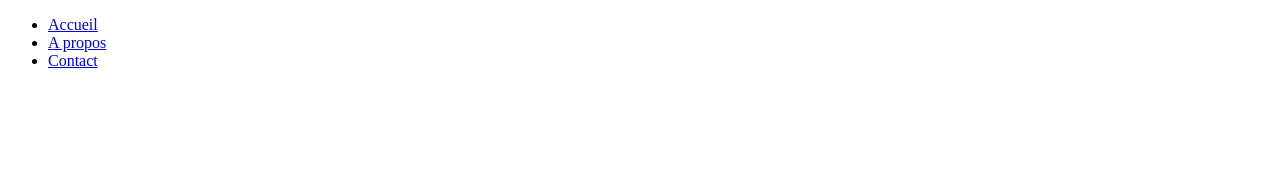
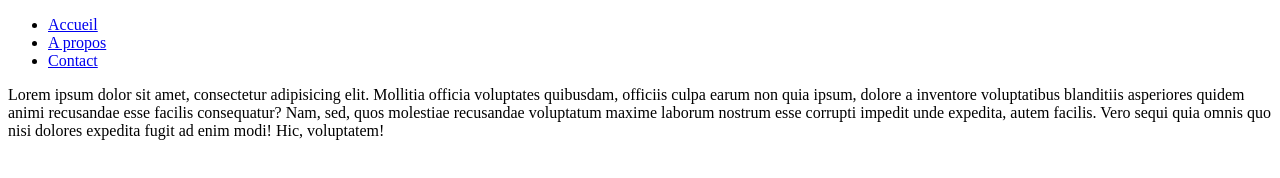
Before and after one commit to Exohf/Projet-Github, a website: page index.html in a window 1280 px wide. Drawn offline with Linux system fonts and the light colour scheme.

Commit message:
[ADD] add skeleton for paragraph

```diff
--- a/index.html
+++ b/index.html
@@ -13,5 +13,17 @@
                 <li><a href="#">Contact</a></li>
             </ul>
         </nav>
+        <div class="container">
+            <p>
+                Lorem ipsum dolor sit amet, consectetur adipisicing elit.
+                Mollitia officia voluptates quibusdam, officiis culpa earum non
+                quia ipsum, dolore a inventore voluptatibus blanditiis
+                asperiores quidem animi recusandae esse facilis consequatur?
+                Nam, sed, quos molestiae recusandae voluptatum maxime laborum
+                nostrum esse corrupti impedit unde expedita, autem facilis. Vero
+                sequi quia omnis quo nisi dolores expedita fugit ad enim modi!
+                Hic, voluptatem!
+            </p>
+        </div>
     </body>
 </html>
```
